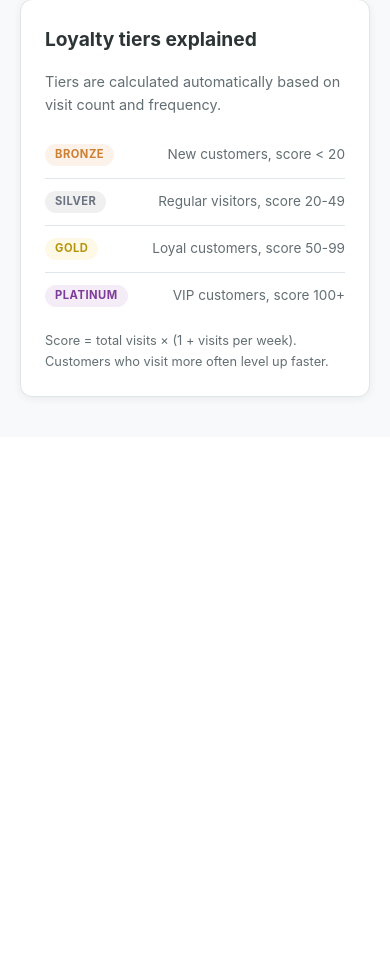
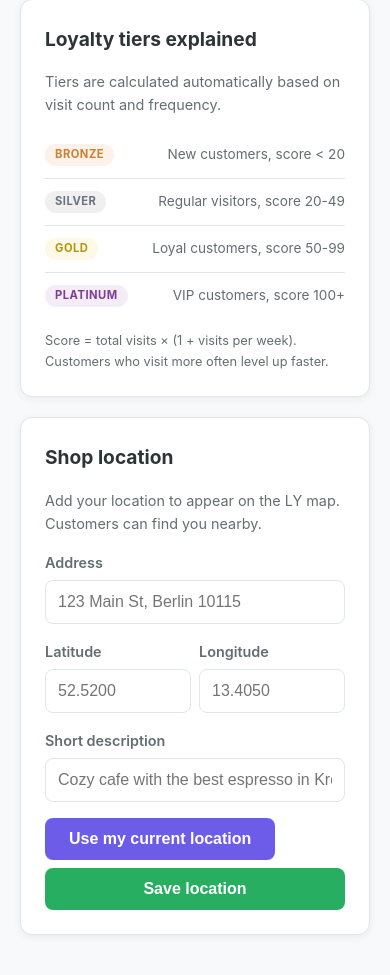
Before and after one commit to romainbxt/LY-MVP, a Flask app: page /settings in a window 390 px wide. Shown: the part 783-1758 px from the top of the page. Before the commit the page ends 1183 px from the top, so only its background shows below. Run offline with Flask 3, Linux system fonts and the light colour scheme; the visitor is signed in with stand-in values (Sample User, id 1); data that the repository does not hold is empty; some libraries are stand-ins or nearby versions.

Commit message:
Add shop map, multi-shop customer view, promotion broadcasts
- Interactive map with Leaflet.js showing all LY shops with geolocation
- Customer can find nearby shops and current promotions on /map
- Multi-shop customer view: look up all loyalty cards by phone on /my-shops
- Promotion broadcast system: publish promos visible on the public map
- Shop location settings with "Use my current location" button
- Updated landing page with "Find shops" button
- Demo data includes Berlin location and sample promotion

Co-Authored-By: Claude Opus 4.6 (1M context) <noreply@anthropic.com>

```diff
--- a/app.py
+++ b/app.py
@@ -22,7 +22,9 @@ from models import (
     get_products, create_product, toggle_product,
     get_reward_rules, create_reward_rule, toggle_reward_rule, check_rewards,
     get_customer_tier, get_tier_distribution, get_visit_trend, get_top_products,
-    log_message, get_messages, query
+    log_message, get_messages, query,
+    get_all_shops, update_merchant_location, get_shops_for_phone,
+    create_promotion, get_active_promotions
 )
 
 # ─── App Config ───
@@ -475,6 +477,77 @@ def simulate():
     return redirect(url_for('login'))
 
 
+# ─── Shop Map (Public) ───
+
+@app.route('/map')
+def shop_map():
+    shops_raw = get_all_shops()
+    shops = [dict(s) for s in (shops_raw or [])]
+    promotions_raw = get_active_promotions()
+    promotions = [dict(p) for p in (promotions_raw or [])]
+    return render_template('map.html', shops=shops, promotions=promotions)
+
+@app.route('/api/shops')
+@csrf.exempt
+def api_shops():
+    shops = get_all_shops()
+    return jsonify([dict(s) for s in (shops or [])])
+
+
+# ─── Multi-Shop Customer View ───
+
+@app.route('/my-shops', methods=['GET', 'POST'])
+def my_shops():
+    shops = None
+    phone = ''
+    if request.method == 'POST':
+        phone = sanitize_string(request.form.get('phone', ''), max_length=20)
+        if phone:
+            shops = get_shops_for_phone(phone)
+    return render_template('my_shops.html', shops=shops, phone=phone)
+
+
+# ─── Merchant Location Settings ───
+
+@app.route('/settings/location', methods=['POST'])
+@login_required
+def update_location():
+    address = sanitize_string(request.form.get('address', ''), max_length=200)
+    lat = request.form.get('latitude', '')
+    lng = request.form.get('longitude', '')
+    description = sanitize_string(request.form.get('description', ''), max_length=300)
+
+    try:
+        lat = float(lat) if lat else None
+        lng = float(lng) if lng else None
+    except ValueError:
+        lat, lng = None, None
+
+    update_merchant_location(current_user.id, address, lat, lng, description)
+    flash('Location updated.', 'success')
+    return redirect(url_for('settings'))
+
+
+# ─── Promotion Broadcast ───
+
+@app.route('/promote', methods=['POST'])
+@login_required
+def promote():
+    title = sanitize_string(request.form.get('promo_title', ''))
+    content = sanitize_string(request.form.get('promo_content', ''), max_length=300)
+
+    if not title or not content:
+        flash('Title and content are required.', 'error')
+        return redirect(url_for('messages_page'))
+
+    create_promotion(current_user.id, title, content)
+
+    # Send to all customers via WhatsApp links
+    customers = get_customers_for_merchant(current_user.id)
+    flash(f'Promotion "{title}" published! {len(customers or [])} customers can be reached.', 'success')
+    return redirect(url_for('messages_page'))
+
+
 if __name__ == '__main__':
     init_db()
     app.run(debug=os.environ.get('FLASK_DEBUG', 'true').lower() == 'true', port=5000)
--- a/models.py
+++ b/models.py
@@ -56,7 +56,9 @@ def init_db():
         cur.execute('''CREATE TABLE IF NOT EXISTS merchants (
             id SERIAL PRIMARY KEY, name TEXT NOT NULL, shop_name TEXT NOT NULL,
             email TEXT UNIQUE NOT NULL, password_hash TEXT NOT NULL,
-            shop_code TEXT UNIQUE NOT NULL, created_at TIMESTAMP DEFAULT CURRENT_TIMESTAMP
+            shop_code TEXT UNIQUE NOT NULL,
+            address TEXT, latitude REAL, longitude REAL, description TEXT,
+            created_at TIMESTAMP DEFAULT CURRENT_TIMESTAMP
         )''')
         cur.execute('''CREATE TABLE IF NOT EXISTS customers (
             id SERIAL PRIMARY KEY, first_name TEXT NOT NULL, phone TEXT NOT NULL,
@@ -97,6 +99,7 @@ def init_db():
                 id INTEGER PRIMARY KEY AUTOINCREMENT, name TEXT NOT NULL,
                 shop_name TEXT NOT NULL, email TEXT UNIQUE NOT NULL,
                 password_hash TEXT NOT NULL, shop_code TEXT UNIQUE NOT NULL,
+                address TEXT, latitude REAL, longitude REAL, description TEXT,
                 created_at TIMESTAMP DEFAULT CURRENT_TIMESTAMP
             );
             CREATE TABLE IF NOT EXISTS customers (
@@ -408,3 +411,53 @@ def get_upcoming_birthdays(merchant_id, days_ahead=7):
             continue
 
     return sorted(upcoming, key=lambda x: x['days_until'])
+
+
+# ─── Shop Map ───
+
+def get_all_shops():
+    """Get all merchants with location data for the public map."""
+    return query('''
+        SELECT id, shop_name, shop_code, address, latitude, longitude, description
+        FROM merchants WHERE latitude IS NOT NULL AND longitude IS NOT NULL
+    ''', fetchall=True)
+
+
+def update_merchant_location(merchant_id, address, latitude, longitude, description=None):
+    query('UPDATE merchants SET address = ?, latitude = ?, longitude = ?, description = ? WHERE id = ?',
+          (address, latitude, longitude, description, merchant_id), commit=True)
+
+
+# ─── Multi-Shop Customer View ───
+
+def get_shops_for_phone(phone):
+    """Find all shops a customer (by phone) is registered in."""
+    return query('''
+        SELECT c.id as customer_id, c.first_name, c.qr_token,
+               m.shop_name, m.shop_code, m.address,
+               COUNT(v.id) as visit_count, MAX(v.visited_at) as last_visit
+        FROM customers c
+        JOIN merchants m ON c.merchant_id = m.id
+        LEFT JOIN visits v ON v.customer_id = c.id
+        WHERE c.phone = ?
+        GROUP BY c.id, c.first_name, c.qr_token, m.shop_name, m.shop_code, m.address
+        ORDER BY last_visit DESC
+    ''', (phone,), fetchall=True)
+
+
+# ─── Promotions ───
+
+def create_promotion(merchant_id, title, content):
+    query('INSERT INTO messages (merchant_id, message_type, content) VALUES (?, ?, ?)',
+          (merchant_id, 'promotion', f'{title}|{content}'), commit=True)
+
+
+def get_active_promotions():
+    """Get recent promotions from all shops (for public display)."""
+    return query('''
+        SELECT m.shop_name, m.shop_code, msg.content, msg.sent_at
+        FROM messages msg
+        JOIN merchants m ON msg.merchant_id = m.id
+        WHERE msg.message_type = 'promotion'
+        ORDER BY msg.sent_at DESC LIMIT 20
+    ''', fetchall=True)
--- a/templates/landing_react.html
+++ b/templates/landing_react.html
@@ -15,6 +15,7 @@
     <div id="merchant-bar" style="position:fixed; top:0; right:0; z-index:9999; padding:16px 24px; display:flex; gap:12px;">
       <a href="/login" style="background:rgba(255,255,255,0.15); backdrop-filter:blur(10px); color:white; padding:8px 20px; border-radius:10px; text-decoration:none; font-family:'Space Grotesk',sans-serif; font-weight:600; font-size:0.85rem; border:1px solid rgba(255,255,255,0.2); transition:background 0.2s;" onmouseover="this.style.background='rgba(255,255,255,0.25)'" onmouseout="this.style.background='rgba(255,255,255,0.15)'">Log in</a>
       <a href="/register" style="background:#00D2D3; color:white; padding:8px 20px; border-radius:10px; text-decoration:none; font-family:'Space Grotesk',sans-serif; font-weight:600; font-size:0.85rem; transition:background 0.2s;" onmouseover="this.style.background='#00bfbf'" onmouseout="this.style.background='#00D2D3'">Sign up</a>
+      <a href="/map" style="background:rgba(255,255,255,0.1); backdrop-filter:blur(10px); color:white; padding:8px 20px; border-radius:10px; text-decoration:none; font-family:'Space Grotesk',sans-serif; font-weight:600; font-size:0.85rem; border:1px solid rgba(255,255,255,0.15); transition:background 0.2s;" onmouseover="this.style.background='rgba(255,255,255,0.2)'" onmouseout="this.style.background='rgba(255,255,255,0.1)'">Find shops</a>
       <a href="/simulate" style="background:rgba(255,255,255,0.1); backdrop-filter:blur(10px); color:white; padding:8px 20px; border-radius:10px; text-decoration:none; font-family:'Space Grotesk',sans-serif; font-weight:600; font-size:0.85rem; border:1px solid rgba(255,255,255,0.15); transition:background 0.2s;" onmouseover="this.style.background='rgba(255,255,255,0.2)'" onmouseout="this.style.background='rgba(255,255,255,0.1)'">Try demo</a>
     </div>
     <div id="root"></div>
--- a/templates/settings.html
+++ b/templates/settings.html
@@ -140,5 +140,51 @@
         </p>
     </div>
 
+    <!-- Location -->
+    <div class="card">
+        <h2>Shop location</h2>
+        <p style="color:var(--text-light); font-size:0.9rem; margin-bottom:16px">
+            Add your location to appear on the LY map. Customers can find you nearby.
+        </p>
+        <form method="POST" action="{{ url_for('update_location') }}">
+            <input type="hidden" name="csrf_token" value="{{ csrf_token() }}">
+            <div class="form-group">
+                <label>Address</label>
+                <input type="text" name="address" placeholder="123 Main St, Berlin 10115">
+            </div>
+            <div style="display:flex; gap:8px">
+                <div class="form-group" style="flex:1">
+                    <label>Latitude</label>
+                    <input type="text" name="latitude" placeholder="52.5200" id="lat-input">
+                </div>
+                <div class="form-group" style="flex:1">
+                    <label>Longitude</label>
+                    <input type="text" name="longitude" placeholder="13.4050" id="lng-input">
+                </div>
+            </div>
+            <div class="form-group">
+                <label>Short description</label>
+                <input type="text" name="description" placeholder="Cozy cafe with the best espresso in Kreuzberg">
+            </div>
+            <button type="button" onclick="getMyLocation()" class="btn btn-primary" style="margin-bottom:8px">Use my current location</button>
+            <button type="submit" class="btn btn-success btn-full">Save location</button>
+        </form>
+    </div>
+
 </div>
+
+<script>
+function getMyLocation() {
+    if (navigator.geolocation) {
+        navigator.geolocation.getCurrentPosition(function(pos) {
+            document.getElementById('lat-input').value = pos.coords.latitude.toFixed(6);
+            document.getElementById('lng-input').value = pos.coords.longitude.toFixed(6);
+        }, function() {
+            alert('Could not get your location. Please enter it manually.');
+        });
+    } else {
+        alert('Geolocation is not supported by your browser.');
+    }
+}
+</script>
 {% endblock %}
```
Also changed, not shown: seed.py (+8 -1 lines), templates/map.html (added, +116 -0 lines), templates/messages.html (+20 -0 lines), templates/my_shops.html (added, +63 -0 lines).
